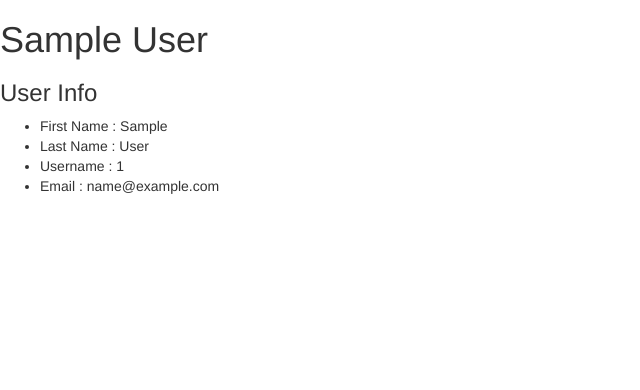
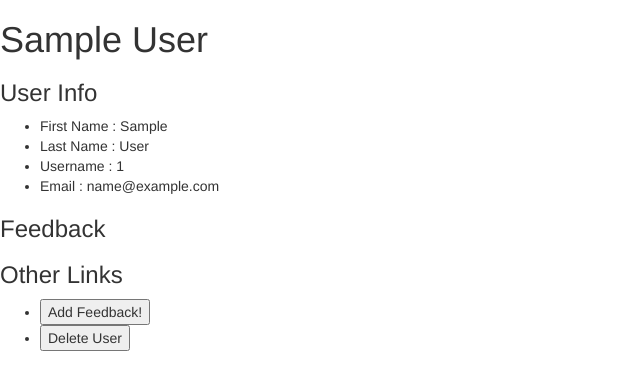
Before and after one commit to alexanderaboutanos/Flask_Feedback, a Flask app: template templates/user.html in a window 1280 px wide. Shown: the top 390 px of the page, without its empty margins (0-640 px from the left). Run offline with Flask 2, Linux system fonts and the light colour scheme; the template is opened without the code that fills it: values that come from a table or form of the project are taken from there, others are empty; the visitor is signed in with stand-in values (Sample User, id 1); data comes from the database, SQL or seed files in the repository; some libraries are stand-ins or nearby versions.

Commit message:
Part 8: Make/Modify Routes For Users and Feedback

```diff
--- a/app.py
+++ b/app.py
@@ -1,7 +1,7 @@
 from flask import Flask, render_template, redirect, session, flash
 from flask_debugtoolbar import DebugToolbarExtension
 from models import connect_db, db, User, Feedback
-from forms import UserForm, LoginForm
+from forms import UserForm, LoginForm, FeedbackForm
 
 app = Flask(__name__)
 app.config["SQLALCHEMY_DATABASE_URI"] = "postgresql:///feedback"
@@ -75,9 +75,11 @@ def login_user():
 
 
 @app.route('/users/<username>')
-def show_secret(username):
+def show_username(username):
     """Return the user info"""
     if 'username' not in session:
+        return redirect('/login')
+    elif session['username'] != username:
         return redirect('/login')
     else:
         user = User.query.get_or_404(username)
@@ -90,3 +92,83 @@ def logout():
     session.clear()
     # session.pop('username')
     return redirect('/')
+
+
+@app.route('/users/<username>/delete', methods=["POST"])
+def delete_user(username):
+    """
+    Remove the user from the database and make sure to also delete all of their feedback. Clear any user information in the session and redirect to /. Make sure that only the user who is logged in can successfully delete their account
+    """
+
+    if 'username' not in session or session['username'] != username:
+        return redirect('/login')
+    else:
+        user = User.query.get_or_404(username)
+        user_feedback = user.feedback
+        for feedback in user_feedback:
+            db.session.delete(feedback)
+        db.session.delete(user)
+        db.session.commit()
+        return redirect('/')
+
+
+@app.route('/users/<username>/feedback/add', methods=['GET', 'POST'])
+def add_feedback(username):
+    """
+    GET --> Display a form to add feedback Make sure that only the user who is logged in can see this form.
+
+    POST --> Add a new piece of feedback and redirect to /users/<username> — Make sure that only the user who is logged in can successfully add feedback
+    """
+    if 'username' not in session or session['username'] != username:
+        return redirect('/login')
+    form = FeedbackForm()
+    if form.validate_on_submit():
+        title = form.title.data
+        content = form.content.data
+
+        new_feedback = Feedback(
+            title=title, content=content, username=username)
+        db.session.add(new_feedback)
+        db.session.commit()
+        return redirect(f'/users/{username}')
+
+    return render_template('add_feedback.html', form=form)
+
+
+@app.route('/feedback/<feedback_id>/update', methods=['GET', 'POST'])
+def update_feedback(feedback_id):
+    """
+    GET --> Display a form to edit feedback — **Make sure that only the user who has written that feedback can see this form
+
+    POST --> Update a specific piece of feedback and redirect to /users/<username> — Make sure that only the user who has written that feedback can update it
+    """
+    feedback = Feedback.query.get_or_404(feedback_id)
+    if 'username' not in session:
+        return redirect('/login')
+    elif session['username'] != feedback.user.username:
+        return redirect('/login')
+
+    form = FeedbackForm()
+    if form.validate_on_submit():
+        feedback.title = form.title.data
+        feedback.content = form.content.data
+        db.session.commit()
+        return redirect(f'/users/{feedback.user.username}')
+
+    return render_template('update_feedback.html', form=form)
+
+
+@app.route('/feedback/<feedback_id>/delete', methods=["POST"])
+def delete_feedback(feedback_id):
+    """
+   Delete a specific piece of feedback and redirect to /users/<username> — Make sure that only the user who has written that feedback can delete it
+    """
+    feedback = Feedback.query.get_or_404(feedback_id)
+    if 'username' not in session:
+        return redirect('/login')
+    elif session['username'] != feedback.user.username:
+        return redirect('/login')
+    else:
+        db.session.delete(feedback)
+        db.session.commit()
+        return redirect(f'/users/{feedback.user.username}')
--- a/forms.py
+++ b/forms.py
@@ -14,3 +14,8 @@ class UserForm(FlaskForm):
 class LoginForm(FlaskForm):
     username = StringField("Username", validators=[InputRequired()])
     password = PasswordField("Password", validators=[InputRequired()])
+
+
+class FeedbackForm(FlaskForm):
+    title = StringField("Title", validators=[InputRequired()])
+    content = StringField("Content", validators=[InputRequired()])
--- a/models.py
+++ b/models.py
@@ -57,3 +57,5 @@ class Feedback(db.Model):
     title = db.Column(db.String(100), nullable=False)
     content = db.Column(db.Text, nullable=False)
     username = db.Column(db.String(20), db.ForeignKey('users.username'))
+
+    user = db.relationship('User', backref="feedback")
--- a/templates/user.html
+++ b/templates/user.html
@@ -15,6 +15,39 @@
       <li>Email : {{user.email}}</li>
     </ul>
   </div>
+  <div>
+    <h3>Feedback</h3>
+    <ul>
+      {% if user.feedback %} {% for feedback in user.feedback %}
+      <li>
+        <div>
+          {{feedback.title}}: {{feedback.content}}
+          <form action="/feedback/{{feedback.id}}/update" method="GET">
+            <button>EDIT</button>
+          </form>
+          <form action="/feedback/{{feedback.id}}/delete" method="POST">
+            <button>DELETE</button>
+          </form>
+        </div>
+      </li>
+      {% endfor %} {% endif %}
+    </ul>
+  </div>
+  <div>
+    <h3>Other Links</h3>
+    <ul>
+      <li>
+        <form action="/users/{{user.username}}/feedback/add" method="GET">
+          <button>Add Feedback!</button>
+        </form>
+      </li>
+      <li>
+        <form action="/users/{{user.username}}/delete" method="POST">
+          <button>Delete User</button>
+        </form>
+      </li>
+    </ul>
+  </div>
 </div>
 
 {% endblock %}
```
Also changed, not shown: seed.py (+26 -0 lines), templates/add_feedback.html (added, +26 -0 lines), templates/update_feedback.html (added, +26 -0 lines).
